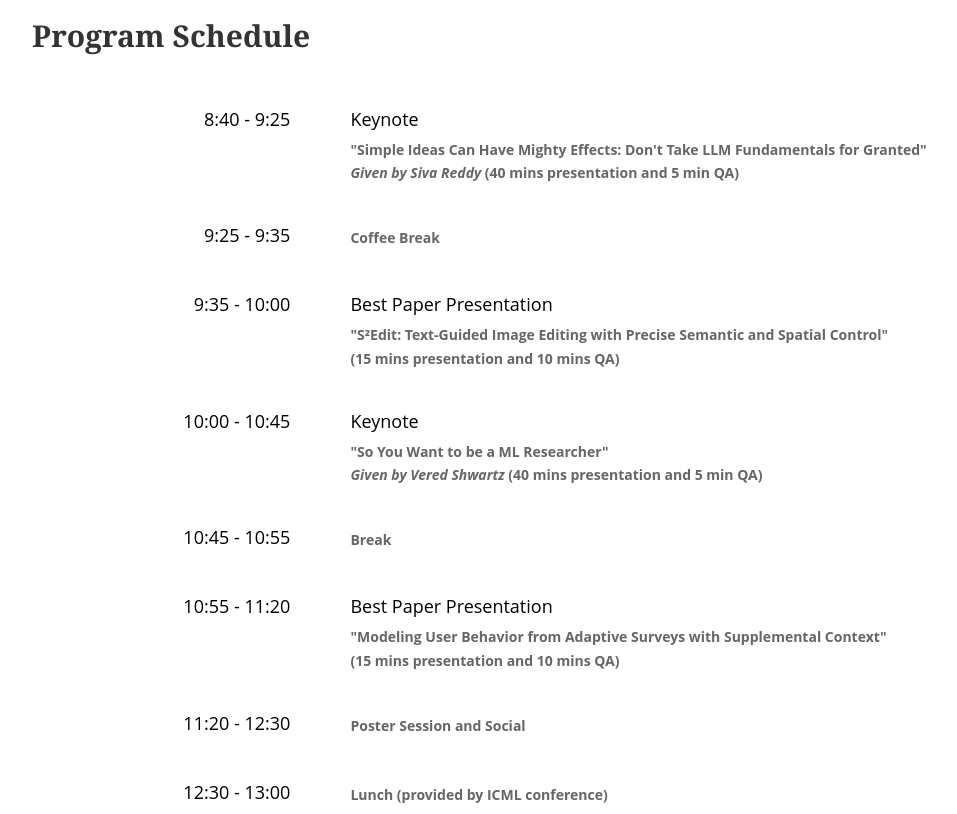
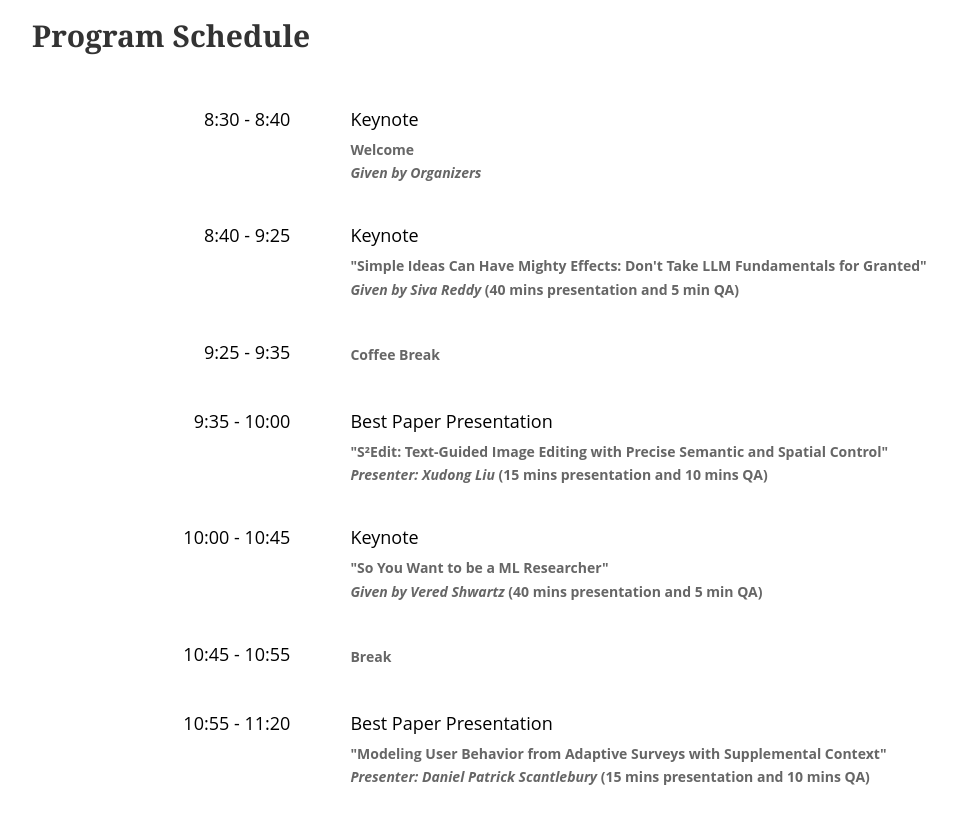
Before and after one commit to tianyu-z/NewInML2025ICML, a plain HTML site: page index.html in a window 1280 px wide. Shown: the part 2120-2934 px from the top of the page, without its empty margins (96-1053 px from the left). Drawn offline with Linux system fonts and the light colour scheme; a web font is replaced by a local one.

Commit message:
include presentors' name

```diff
--- a/index.html
+++ b/index.html
@@ -642,6 +642,18 @@
                                                     <div class="et_pb_with_border et_pb_row">
                                                         <div class="et_pb_column et_pb_column_1_4"
                                                             style="text-align: right; padding-right: 15px;">
+                                                            <h4 style="color: #000000;">8:30 - 8:40</h4>
+                                                        </div>
+                                                        <div class="et_pb_column et_pb_column_3_4">
+                                                            <h4 style="color: #000000;">Keynote</h4>
+                                                            <p><strong>Welcome</strong><br>
+                                                                <em>Given by Organizers</em>
+                                                            </p>
+                                                        </div>
+                                                    </div>
+                                                    <div class="et_pb_with_border et_pb_row">
+                                                        <div class="et_pb_column et_pb_column_1_4"
+                                                            style="text-align: right; padding-right: 15px;">
                                                             <h4 style="color: #000000;">8:40 - 9:25</h4>
                                                         </div>
                                                         <div class="et_pb_column et_pb_column_3_4">
@@ -671,7 +683,9 @@
                                                             <h4 style="color: #000000;">Best Paper Presentation</h4>
                                                             <p><strong>"S²Edit: Text-Guided Image Editing with Precise
                                                                     Semantic and Spatial Control"</strong><br>
-                                                                (15 mins presentation and 10 mins QA)</p>
+                                                                <em>Presenter: Xudong Liu</em> (15 mins presentation and
+                                                                10 mins QA)
+                                                            </p>
                                                         </div>
                                                     </div>
                                                     <div class="et_pb_with_border et_pb_row">
@@ -705,7 +719,10 @@
                                                             <h4 style="color: #000000;">Best Paper Presentation</h4>
                                                             <p><strong>"Modeling User Behavior from Adaptive Surveys
                                                                     with Supplemental Context"</strong><br>
-                                                                (15 mins presentation and 10 mins QA)</p>
+                                                                <em>Presenter: Daniel Patrick Scantlebury</em> (15 mins
+                                                                presentation and
+                                                                10 mins QA)
+                                                            </p>
                                                         </div>
                                                     </div>
                                                     <div class="et_pb_with_border et_pb_row">
@@ -794,7 +811,8 @@
                                                             <p><strong>"Unlocking Chemical Insights: Superior Molecular
                                                                     Representations from Intermediate Encoder
                                                                     Layers"</strong><br>
-                                                                (15 mins presentation and 10 mins QA)</p>
+                                                                <em>Presenter: Luis Pinto</em> (15 mins presentation and
+                                                                10 mins QA)
                                                         </div>
                                                     </div>
                                                     <div class="et_pb_with_border et_pb_row">
@@ -806,7 +824,9 @@
                                                             <h4 style="color: #000000;">Best Paper Presentation</h4>
                                                             <p><strong>"ScoreMix: Improving Face Recognition via Score
                                                                     Composition in Diffusion Generators"</strong><br>
-                                                                (15 mins presentation and 10 mins QA)</p>
+                                                                <em>Presenter: Parsa Rahimi</em> (15 mins presentation
+                                                                and
+                                                                10 mins QA)
                                                         </div>
                                                     </div>
                                                     <div class="et_pb_with_border et_pb_row"
```
